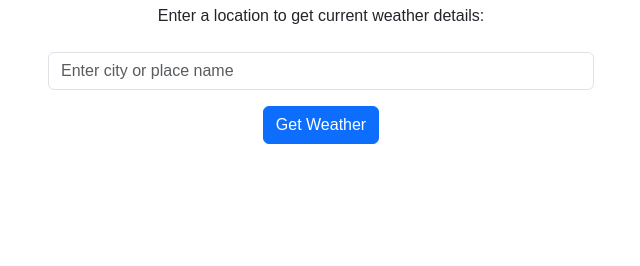
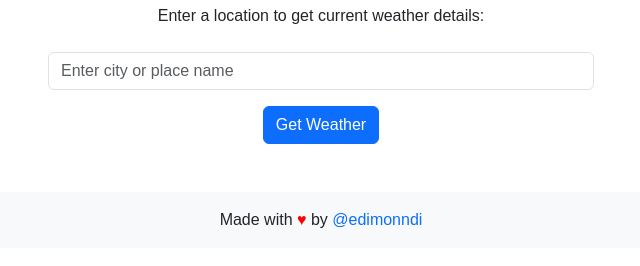
Before and after one commit to edimonndi/NodeJS-Learning-Projects, a website: page Day12 - Weather API/public/index.html in a window 1280 px wide. Shown: the part 118-384 px from the top of the page, without its empty margins (319-959 px from the left). Drawn offline with nearby package versions, Linux system fonts and the light colour scheme.

Commit message:
added a footer to index.html

```diff
--- a/Day12 - Weather API/public/index.html
+++ b/Day12 - Weather API/public/index.html
@@ -79,5 +79,12 @@
       }
     }
   </script>
+  <footer class="bg-light text-center py-3 mt-4">
+    <p class="mb-0">
+      Made with <span style="color: red;">&hearts;</span> by
+      <a href="https://twitter.com/edimonndi" target="_blank" class="text-decoration-none">@edimonndi</a>
+    </p>
+  </footer>
+
 </body>
 </html>
```
